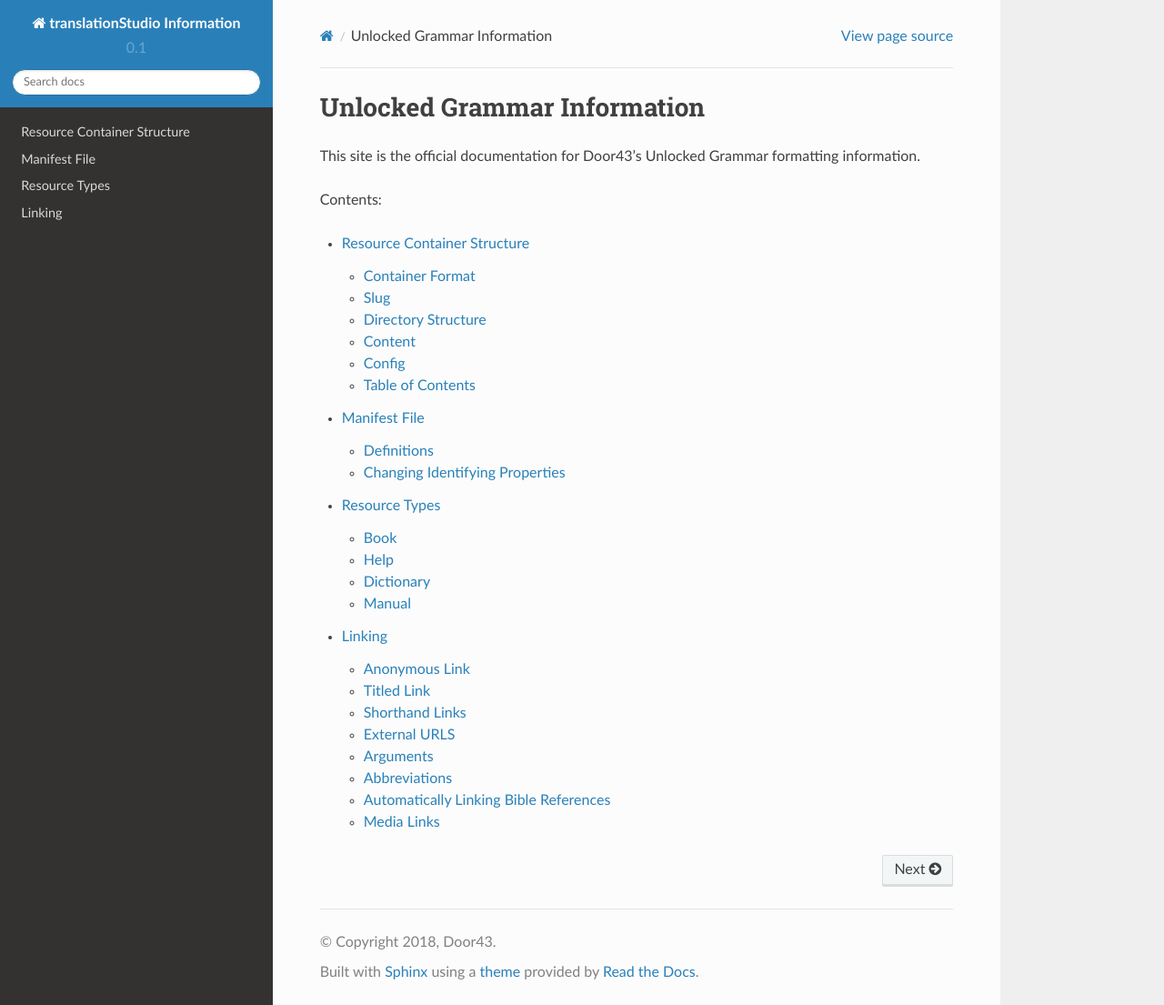
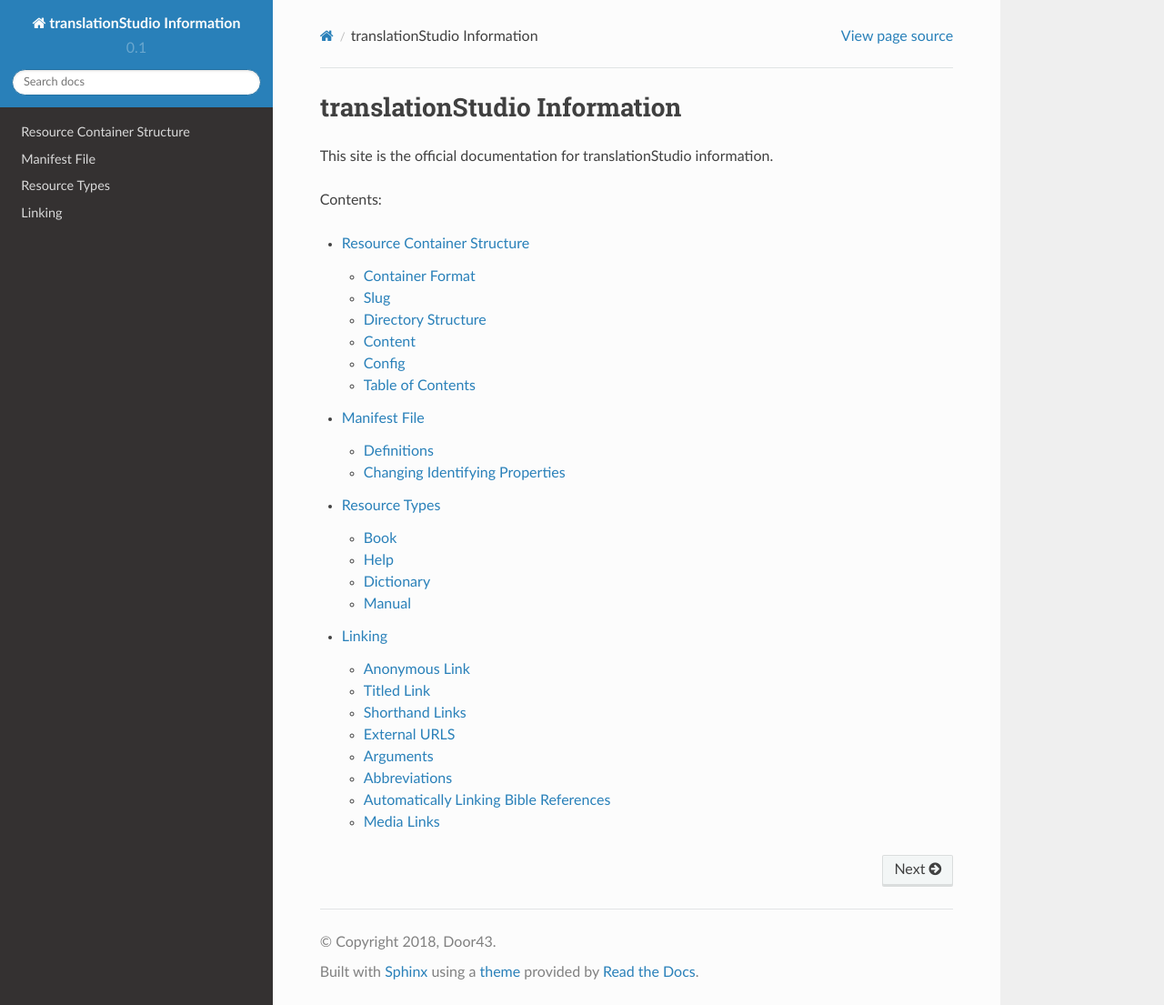
Before and after one commit to unfoldingWord-dev/translationStudio-Info, a Sphinx documentation site: the page built from docs/index.rst, in a window 1280 px wide and 1105 px high. Shown: the whole window at 91% size. Built offline with Sphinx 7.4.7 and the Read the Docs theme 2.0.0, drawn with Linux system fonts in a browser that asks for light colours.

Commit message:
Update index.rst

```diff
--- a/docs/index.rst
+++ b/docs/index.rst
@@ -3,10 +3,10 @@
    You can adapt this file completely to your liking, but it should at least
    contain the root `toctree` directive.
 
-Unlocked Grammar Information
+translationStudio Information
 ============================
 
-This site is the official documentation for Door43's Unlocked Grammar formatting information.
+This site is the official documentation for translationStudio information.
 
 
 Contents:
```
